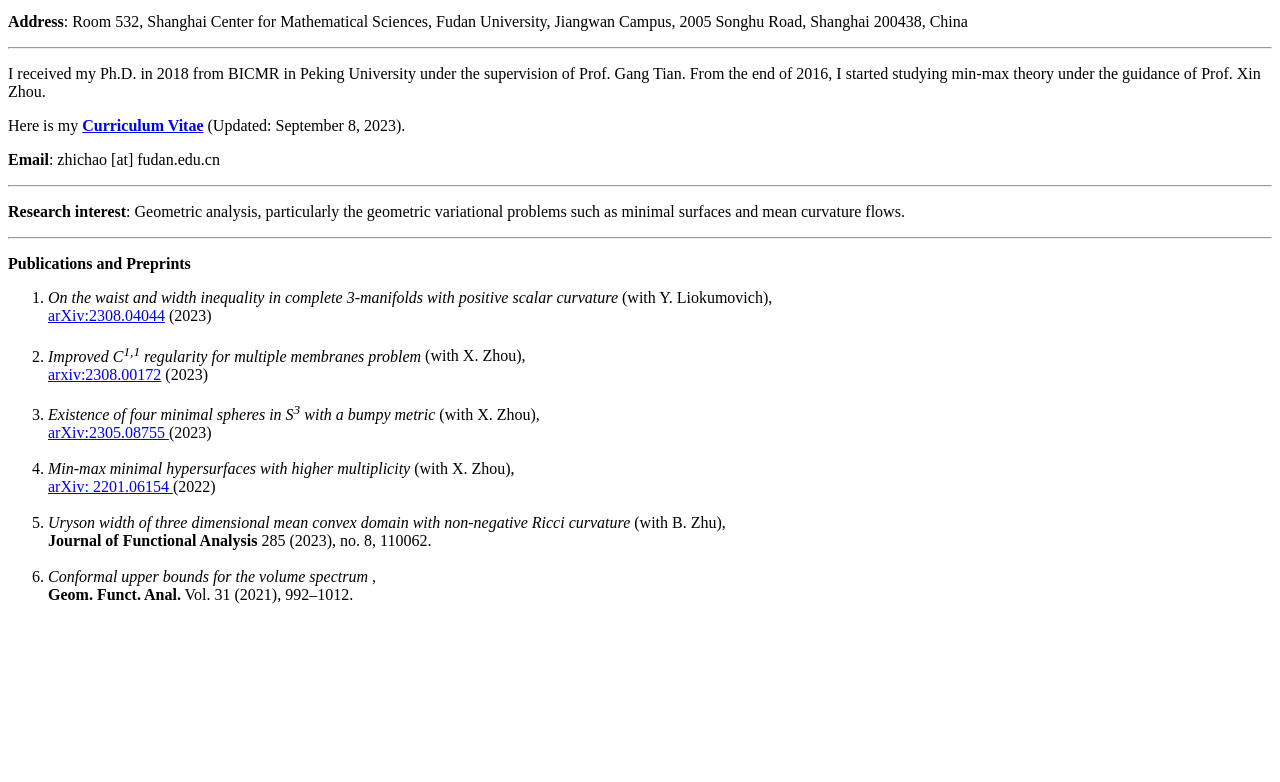
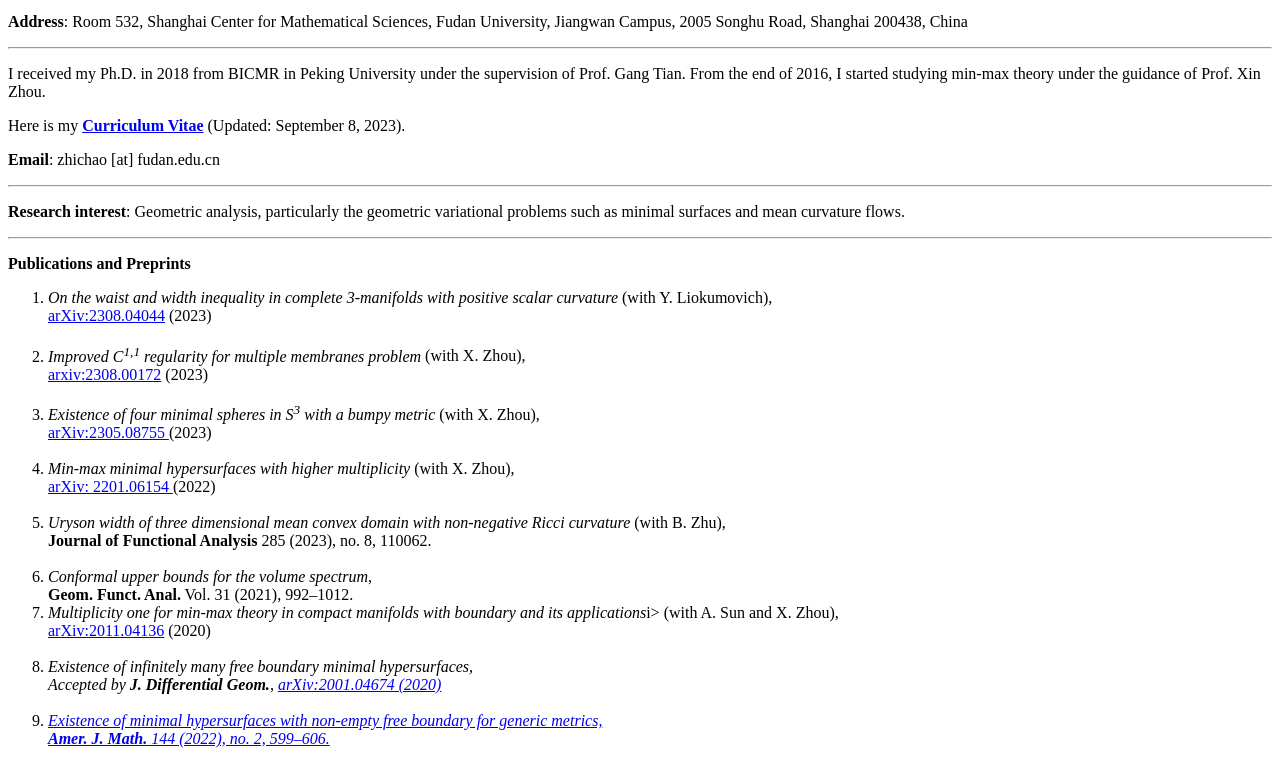
Before and after one commit to zhichaonk/zhichaonk.github.io, a plain HTML site: page index.html in a window 1280 px wide. Shown: the part 96-878 px from the top of the page. Before the commit the page ends 800 px from the top, so only its background shows below. Drawn offline with Linux system fonts and the light colour scheme.

Commit message:
Update index.html

```diff
--- a/index.html
+++ b/index.html
@@ -22,15 +22,24 @@ From the end of 2016, I started studying min-max theory under the guidance of Pr
 <art_detail> <a href="https://arxiv.org/abs/2308.00172"> arxiv:2308.00172</a> (2023)<br><br>
 
 <li><i> Existence of four minimal spheres in S<sup>3</sup> with a bumpy metric</i> (with X. Zhou), <br>
- <art_detail> <a href="https://arxiv.org/abs/2305.08755"> arXiv:2305.08755 </a>(2023)<br><br>
+<art_detail> <a href="https://arxiv.org/abs/2305.08755"> arXiv:2305.08755 </a>(2023)<br><br>
 
 <li><i> Min-max minimal hypersurfaces with higher multiplicity </i> (with X. Zhou), <br>
-  <art_detail> <a href="https://arxiv.org/abs/2201.06154"> arXiv: 2201.06154 </a> (2022) <br><br>
+<art_detail> <a href="https://arxiv.org/abs/2201.06154"> arXiv: 2201.06154 </a> (2022) <br><br>
 
 <li><i> Uryson width of three dimensional mean convex domain with non-negative Ricci curvature </i> (with B. Zhu), <br>
- <art_detail><strong>Journal of Functional Analysis</strong> 285 (2023), no. 8, 110062. <br><br>
+<art_detail><strong>Journal of Functional Analysis</strong> 285 (2023), no. 8, 110062. <br><br>
 
-<li><i> Conformal upper bounds for the volume spectrum </i>, <br>
- <art_detail> <strong>Geom. Funct. Anal.</strong> Vol. 31 (2021), 992–1012.
+<li><i> Conformal upper bounds for the volume spectrum</i>, <br>
+<art_detail> <strong>Geom. Funct. Anal.</strong> Vol. 31 (2021), 992–1012.
+
+<li><i> Multiplicity one for min-max theory in compact manifolds with boundary and its applications</i>i> (with A. Sun and X. Zhou),<br>
+<art_detail><a href=https://arxiv.org/abs/2011.04136"> arXiv:2011.04136</a> (2020)<br><br>
+
+<li><i> Existence of infinitely many free boundary minimal hypersurfaces, <br>
+<art_detail>Accepted by <strong>J. Differential Geom.</strong>, <a href=https://arxiv.org/abs/2001.04674"> arXiv:2001.04674 (2020)<br><br>
+
+<li><i> Existence of minimal hypersurfaces with non-empty free boundary for generic metrics, <br>
+<art_detail><strong>Amer. J. Math.</strong> 144 (2022), no. 2, 599–606.<br><br>
 
 </ol>
```
